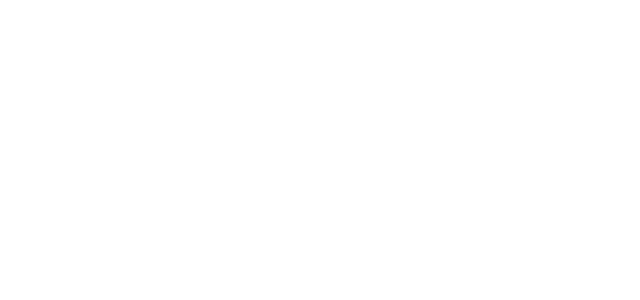
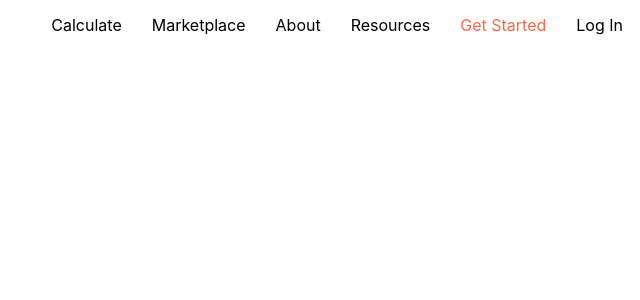
Before and after one commit to jhansi2135/aila-earth, a React (Create React App) app: page / in a window 1280 px wide. Shown: the top 300 px of the page, without its empty margins (640-1280 px from the left). Built offline with nearby package versions, Linux system fonts and the light colour scheme.

Commit message:
added nav

```diff
--- a/src/App.css
+++ b/src/App.css
@@ -1,38 +1,3 @@
 .App {
   text-align: center;
 }
-
-.App-logo {
-  height: 40vmin;
-  pointer-events: none;
-}
-
-@media (prefers-reduced-motion: no-preference) {
-  .App-logo {
-    animation: App-logo-spin infinite 20s linear;
-  }
-}
-
-.App-header {
-  background-color: #282c34;
-  min-height: 100vh;
-  display: flex;
-  flex-direction: column;
-  align-items: center;
-  justify-content: center;
-  font-size: calc(10px + 2vmin);
-  color: white;
-}
-
-.App-link {
-  color: #61dafb;
-}
-
-@keyframes App-logo-spin {
-  from {
-    transform: rotate(0deg);
-  }
-  to {
-    transform: rotate(360deg);
-  }
-}
--- a/src/App.js
+++ /dev/null
@@ -1,7 +0,0 @@
-import "./App.css";
-
-function App() {
-  return <div className="App"></div>;
-}
-
-export default App;
--- /dev/null
+++ b/src/App.jsx
@@ -0,0 +1,12 @@
+import "./App.css";
+import { Nav } from "./Components/Nav.jsx";
+
+function App() {
+  return (
+    <div className="App">
+      <Nav />
+    </div>
+  );
+}
+
+export default App;
--- /dev/null
+++ b/src/Components/Nav.css
@@ -0,0 +1,20 @@
+.Nav {
+  background-color: white;
+  color: black;
+  display: flex;
+  width: 100%;
+  flex-direction: row-reverse;
+  position: fixed;
+  right: 2px;
+}
+#now {
+  color: #ff6648;
+}
+.Nav a {
+  display: inline-block;
+  text-decoration: none;
+  margin: 10px;
+  padding: 5px;
+  width: auto;
+  color: black;
+}
--- /dev/null
+++ b/src/Components/Nav.jsx
@@ -0,0 +1,16 @@
+import "./Nav.css";
+
+export function Nav() {
+  return (
+    <div className="Nav">
+      <a href="#">Log In</a>
+      <a id="now" href="#">
+        Get Started
+      </a>
+      <a href="#">Resources</a>
+      <a href="#">About</a>
+      <a href="#">Marketplace</a>
+      <a href="#">Calculate</a>
+    </div>
+  );
+}
```
Also changed, not shown: 1 other file (tests, documents, lock files or other folders).
